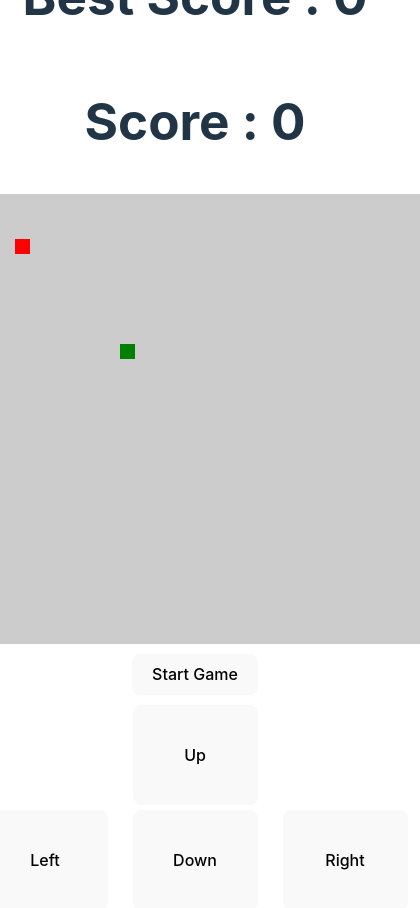
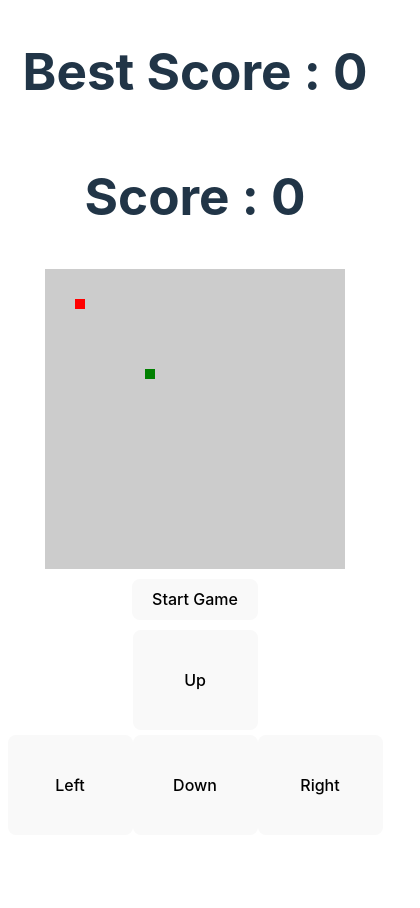
Before and after one commit to RomainSgn/snake, a React (Vite) app: page / in a window 390 px wide. Shown: the whole page, 420 px wide, since content can reach past the window. After the commit the page ends 844 px from the top, so only its background shows below. Built offline with nearby package versions, Linux system fonts and the light colour scheme.

Commit message:
modif css mobile

```diff
--- a/src/App.css
+++ b/src/App.css
@@ -39,8 +39,6 @@ body {
   margin-top: 5px;
 }
 .cell {
-  width: 20px;
-  height: 20px;
   background-color: #ccc;
 }
 .snake {
@@ -65,11 +63,8 @@ body {
 }
 @media (max-width: 1024px) {
   .game-board {
-    gap: 0px;
-  }
-  .cell {
-    width: 15px;
-    height: 15px;
+    grid-template-columns: repeat(30, 10px);
+    grid-template-rows: repeat(30, 10px);
   }
   .btnMobile {
     display: flex;
```
